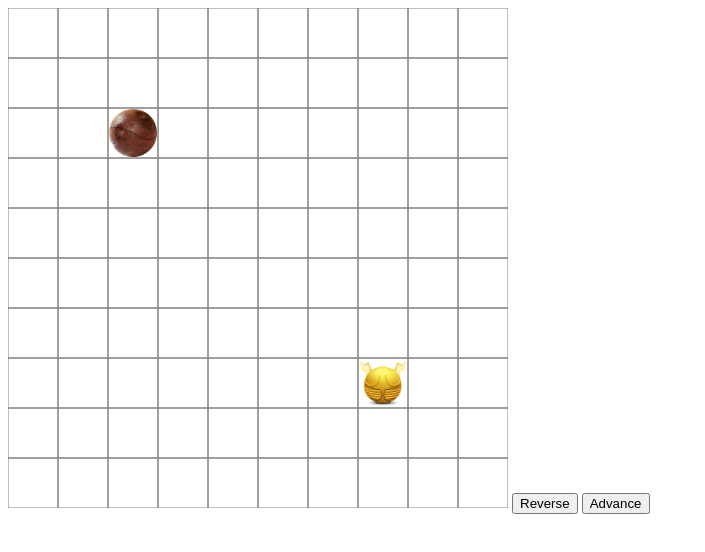
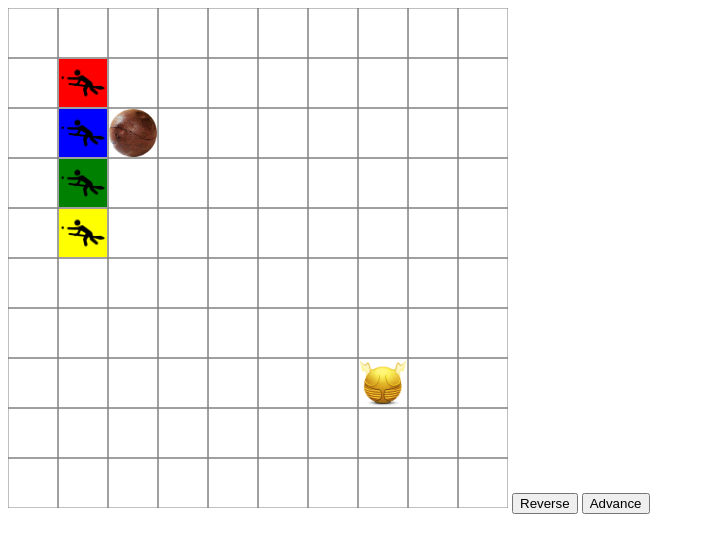
Before and after one commit to lpainton/Qstar, a plain HTML site: page qstar.html in a window 1280 px wide. Shown: the whole page, without its empty margins (0-705 px from the left). Drawn offline with Linux system fonts and the light colour scheme.

Commit message:
Graphics library finished

```diff
--- a/qstar.js
+++ b/graphics.js
@@ -1,4 +1,4 @@
-console.log("Script loading...")
+console.log("Main script loading...")
 
 const canvas = document.getElementById('game-area')
 const cellSize = 50
@@ -6,6 +6,7 @@ const gridColor = 'gray'
 const sprites = new Map()
 const snitchPath = "./img/snitch.png"
 const bludgerPath = "./img/bludger.png"
+const seekerPath = "./img/seeker.png"
 
 /**
  * Valid Cell Values
@@ -13,6 +14,13 @@ const bludgerPath = "./img/bludger.png"
  * SN = Snitch
  * BL = Obstacle
  */
+
+let playerColorMap = new Map()
+playerColorMap.set('P0', 'white')
+playerColorMap.set('P1', 'red')
+playerColorMap.set('P2', 'blue')
+playerColorMap.set('P3', 'green')
+playerColorMap.set('P4', 'yellow')
 
 class GameMap {
     constructor(r, c) {
@@ -39,9 +47,12 @@ function calcCanvasSize(gamemap) {
 function loadAssets(gamemap, endpoints) {
     calcCanvasSize(gamemap)
     return loadImage('SN', snitchPath)
-        .then(() => {
-            return loadImage('BL',bludgerPath)
-        })
+        .then(() => loadImage('BL',bludgerPath))
+        .then(() => loadImage('P0',seekerPath))
+        .then(() => loadImage('P1',seekerPath))
+        .then(() => loadImage('P2',seekerPath))
+        .then(() => loadImage('P3',seekerPath))
+        .then(() => loadImage('P4',seekerPath))
 }
 
 function loadImage(name, path) {
@@ -50,7 +61,6 @@ function loadImage(name, path) {
         let image = new Image()
         image.src = path
         image.onload = () => {
-            console.log(image)
             resolve()
         }
         sprites.set(name, image)
@@ -95,6 +105,27 @@ function drawSpriteLayer(gamemap, layer) {
     }
 }
 
+function drawBox(r,c,name,context) {
+    let x = c * cellSize
+    let y = r * cellSize
+    context.fillStyle = playerColorMap.get(name)
+    context.fillRect(x+1, y+1, cellSize-2, cellSize-2)
+}
+
+function drawPlayerTokens(gamemap) {
+    console.log(`drawing tokens`)
+    let context = canvas.getContext('2d')
+    for (let i=0; i<gamemap.cols; i++) {
+        for (let j=0; j<gamemap.rows; j++) {
+            let cell = gamemap.getCell(j,i)
+            if (playerColorMap.has(cell)) {
+                drawBox(j,i,cell,context)
+                drawSprite(j,i,cell,context)
+            }
+        }
+    }
+}
+
 function clearCanvas() {
     let context = canvas.getContext('2d')
     context.clearRect(0,0,canvas.width, canvas.height)
@@ -107,4 +138,5 @@ function draw(gamemap) {
     drawGrid(gamemap)
     drawSpriteLayer(gamemap, 'BL')
     drawSpriteLayer(gamemap, 'SN')
+    drawPlayerTokens(gamemap)
 }
--- a/qstar.html
+++ b/qstar.html
@@ -8,11 +8,15 @@
         <button id='reverse'>Reverse</button>
         <button id='advance'>Advance</button>
     </body>
-    <script src="./qstar.js"></script>
+    <script src="./graphics.js"></script>
     <script type="text/javascript">
         gmap = new GameMap(10, 10)
         gmap.setCell(2,2,'BL')
         gmap.setCell(7,7,'SN')
+        gmap.setCell(1,1,'P1')
+        gmap.setCell(2,1,'P2')
+        gmap.setCell(3,1,'P3')
+        gmap.setCell(4,1,'P4')
         loadAssets(gmap).then(
             () => draw(gmap)
         )
```
Also changed, not shown: img/seeker.png (added).
